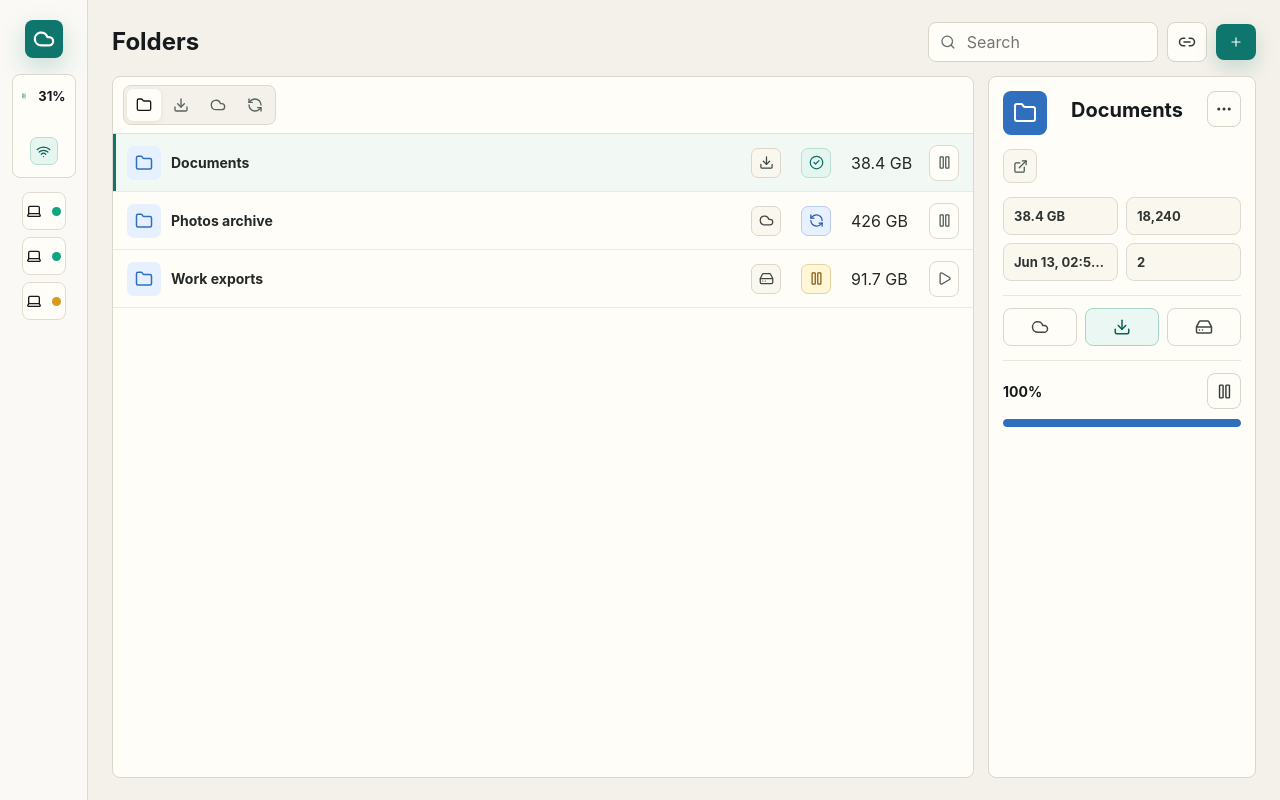
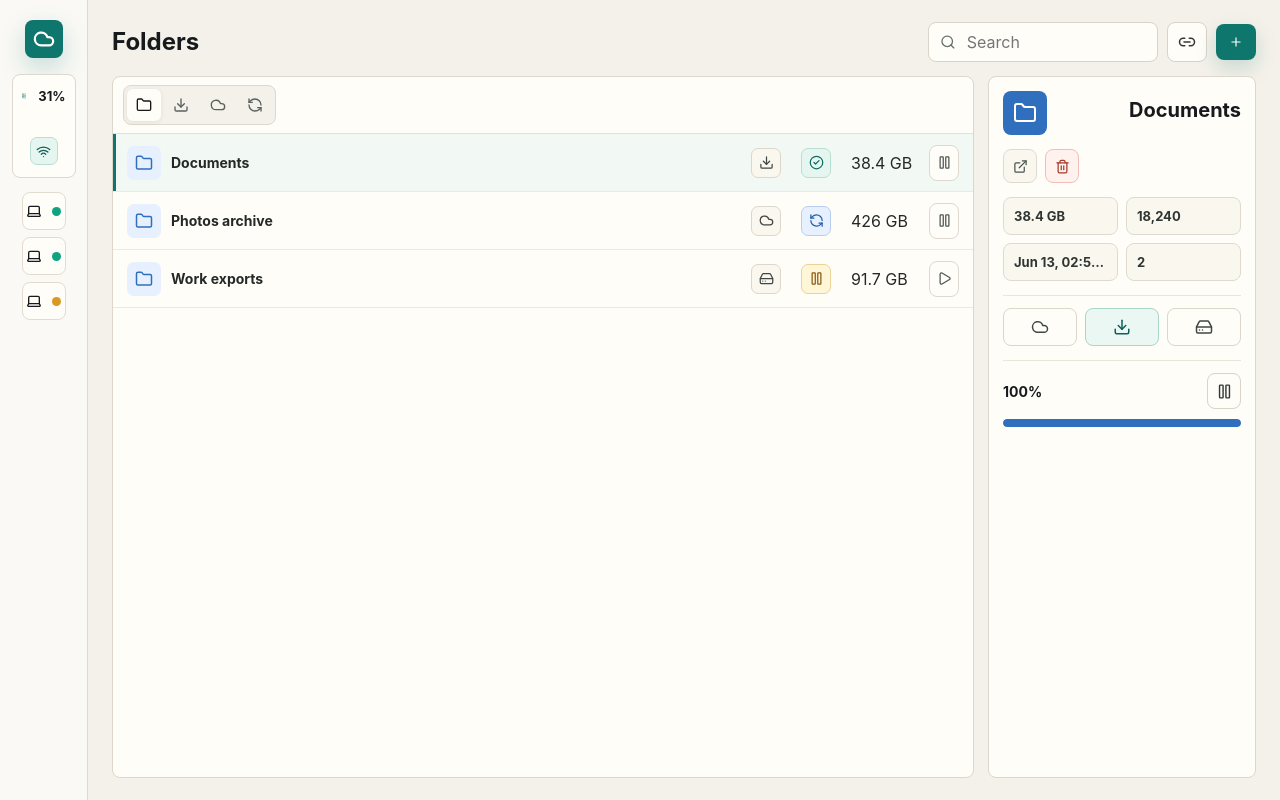
Before and after one commit to nandoanalog/nubem-drive, a React (Vite) app: page / in a window 1280 px wide. Built offline with nearby package versions, Linux system fonts and the light colour scheme.

Commit message:
Add cloud folder removal

```diff
--- a/electron/preload.cjs
+++ b/electron/preload.cjs
@@ -3,6 +3,7 @@ const { contextBridge, ipcRenderer } = require('electron');
 contextBridge.exposeInMainWorld('nubemDrive', {
   getState: () => ipcRenderer.invoke('app:get-state'),
   chooseFolders: () => ipcRenderer.invoke('folders:choose'),
+  removeFolder: (id) => ipcRenderer.invoke('folders:remove', id),
   setFolderMode: (id, mode) => ipcRenderer.invoke('folders:set-mode', id, mode),
   toggleFolderSync: (id) => ipcRenderer.invoke('folders:toggle-sync', id),
   revealFolder: (folderPath) => ipcRenderer.invoke('folders:reveal', folderPath),
--- a/package.json
+++ b/package.json
@@ -1,7 +1,7 @@
 {
   "name": "nubem-drive",
   "private": true,
-  "version": "0.0.3",
+  "version": "0.0.4",
   "description": "Private folder cloud desktop app.",
   "author": "Nando <nando@nubem.org>",
   "homepage": "https://drive.nubem.org",
--- a/site/index.html
+++ b/site/index.html
@@ -118,7 +118,7 @@
       </header>
 
       <section class="downloads" aria-label="Downloads">
-        <a href="/downloads/Nubem-Drive-0.0.3-amd64.deb">
+        <a href="/downloads/Nubem-Drive-0.0.4-amd64.deb">
           <span>
             <strong>Linux Mint / Ubuntu</strong>
             <small>.deb installer, 71 MB</small>
@@ -126,7 +126,7 @@
           <span class="badge">Download</span>
         </a>
 
-        <a href="/downloads/Nubem-Drive-Setup-0.0.3-x64.exe">
+        <a href="/downloads/Nubem-Drive-Setup-0.0.4-x64.exe">
           <span>
             <strong>Windows</strong>
             <small>.exe installer, 106 MB</small>
--- a/src/App.css
+++ b/src/App.css
@@ -654,6 +654,16 @@ button:disabled {
   cursor: pointer;
 }
 
+.quick-actions button.danger-action {
+  border-color: #efc0b7;
+  color: #a43b2d;
+  background: #fff1ed;
+}
+
+.quick-actions button.danger-action:hover {
+  background: #ffe5de;
+}
+
 .meta-strip {
   display: grid;
   grid-template-columns: repeat(2, 1fr);
--- a/src/App.tsx
+++ b/src/App.tsx
@@ -13,13 +13,13 @@ import {
   KeyRound,
   Laptop,
   Link2,
-  MoreHorizontal,
   Pause,
   Play,
   Plus,
   RefreshCcw,
   Search,
   Server,
+  Trash2,
   UploadCloud,
   Wifi,
   X,
@@ -291,6 +291,19 @@ function App() {
     setSelectedId(nextState.folders[0]?.id)
   }
 
+  async function removeFolder(folder: CloudFolder) {
+    if (!api) return
+    const nextState = await api.removeFolder(folder.id)
+    setState(nextState)
+    setSelectedId((currentId) => {
+      if (currentId && nextState.folders.some((item) => item.id === currentId)) {
+        return currentId
+      }
+
+      return nextState.folders[0]?.id
+    })
+  }
+
   async function setFolderMode(folder: CloudFolder, mode: LocalMode) {
     if (!api) return
     const nextState = await api.setFolderMode(folder.id, mode)
@@ -500,15 +513,20 @@ function App() {
                   <div>
                     <h2>{selectedFolder.name}</h2>
                   </div>
-                  <button className="icon-button compact" title="More" aria-label="More">
-                    <MoreHorizontal size={18} />
-                  </button>
                 </div>
 
                 {!isClient ? (
                   <div className="quick-actions">
                     <button onClick={() => revealFolder(selectedFolder)} title={selectedFolder.path} aria-label="Reveal folder">
                       <ExternalLink size={15} />
+                    </button>
+                    <button
+                      className="danger-action"
+                      onClick={() => removeFolder(selectedFolder)}
+                      title="Remove from cloud"
+                      aria-label="Remove from cloud"
+                    >
+                      <Trash2 size={15} />
                     </button>
                   </div>
                 ) : null}
--- a/src/types.ts
+++ b/src/types.ts
@@ -70,7 +70,7 @@ export type RemoteDownloadResult = {
 
 export type ActivityItem = {
   id: string
-  type: 'upload' | 'pin' | 'relay' | 'pause' | 'link' | 'download'
+  type: 'upload' | 'pin' | 'relay' | 'pause' | 'link' | 'download' | 'remove'
   label: string
   detail: string
   at: string
@@ -93,6 +93,7 @@ export type AppState = {
 export type NubemDriveApi = {
   getState: () => Promise<AppState>
   chooseFolders: () => Promise<AppState>
+  removeFolder: (id: string) => Promise<AppState>
   setFolderMode: (id: string, mode: LocalMode) => Promise<AppState>
   toggleFolderSync: (id: string) => Promise<AppState>
   revealFolder: (folderPath: string) => Promise<void>
```
Also changed, not shown: electron/main.cjs (+35 -0 lines), 2 other files (tests, documents, lock files or other folders).
